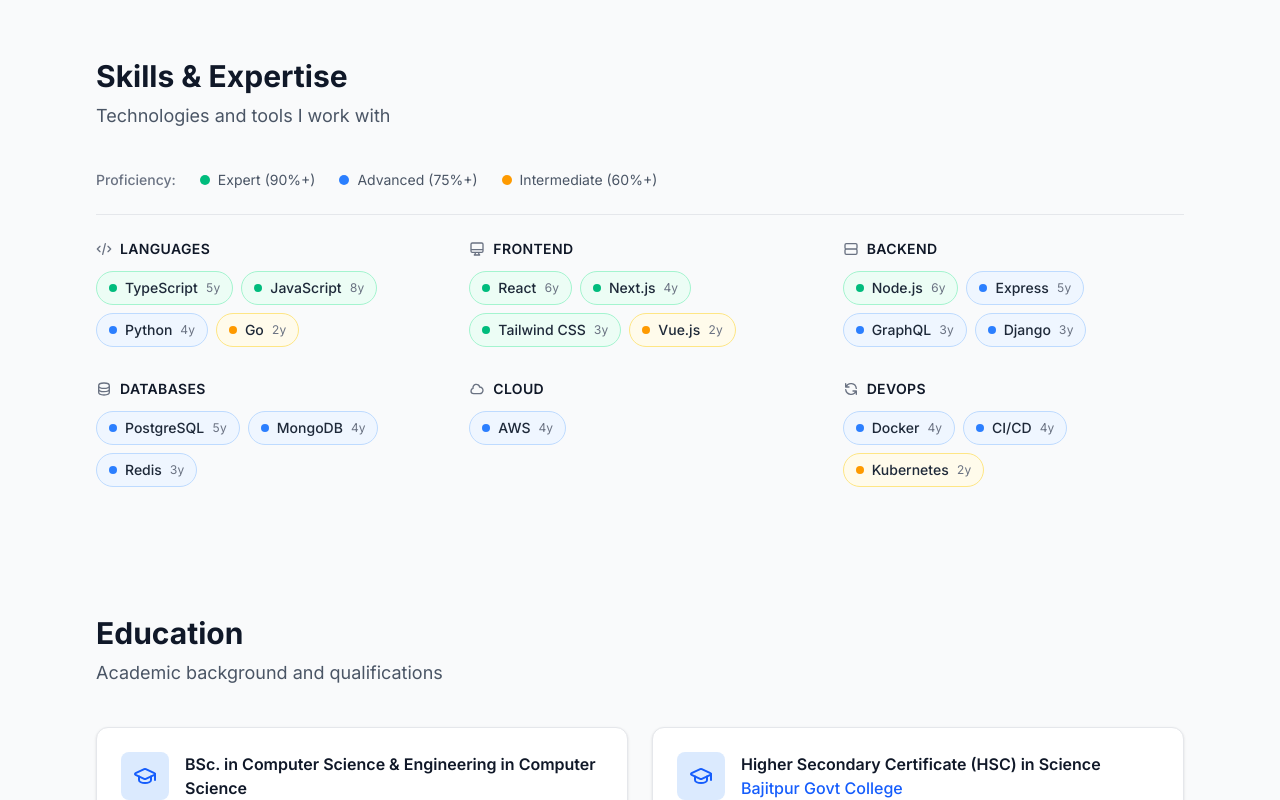
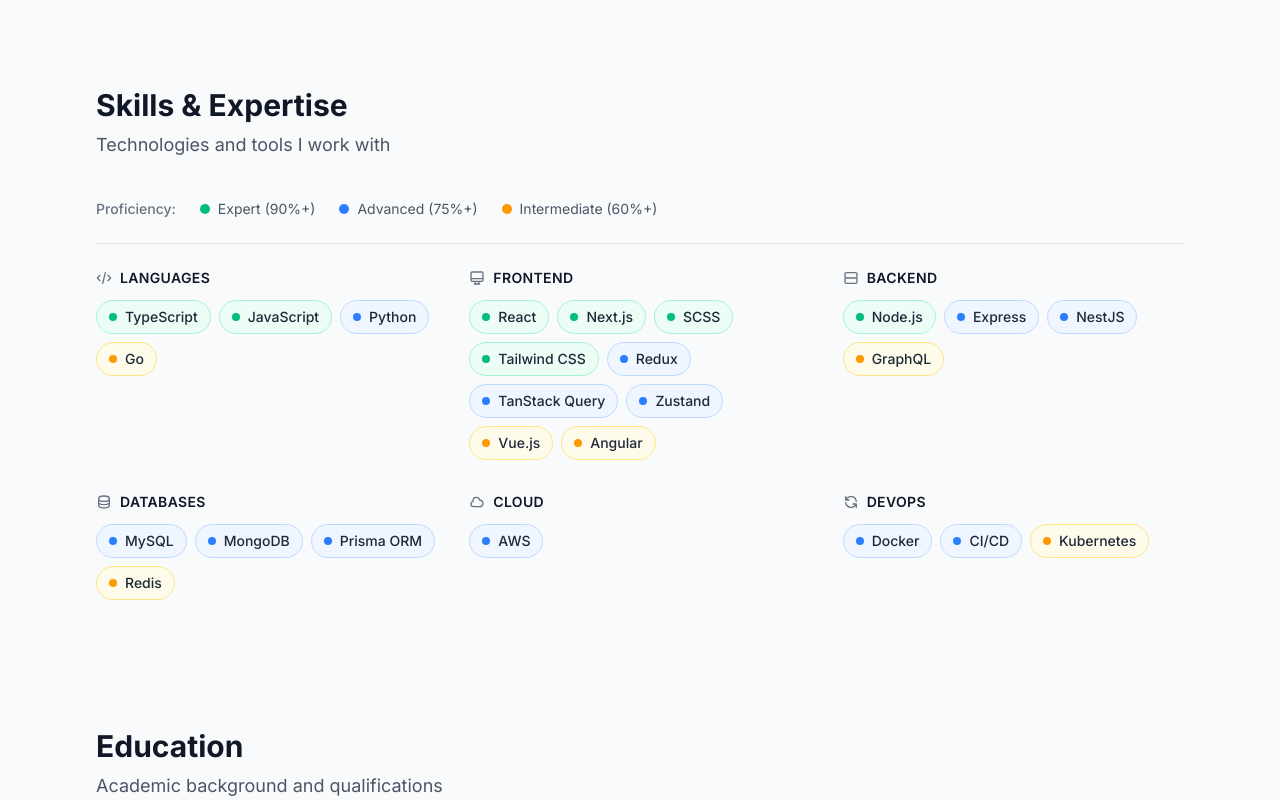
Before and after one commit to kawsar007/portfolio-latest, a Next.js app: page / in a window 1280 px wide. Shown: the part 1899-2699 px from the top of the page. Built offline with nearby package versions, Linux system fonts and the light colour scheme.

Commit message:
feat: update profile summary and modify skills with new technologies and categories

```diff
--- a/src/data/profile.ts
+++ b/src/data/profile.ts
@@ -115,7 +115,10 @@
   // PROFESSIONAL SUMMARY
   // Keep this concise: 2-4 sentences that capture who you are professionally
   // -------------------------------------------------------------------------
-  summary: `Results-driven software engineer with 8+ years of experience building scalable web applications. Passionate about clean code, performance optimization, and mentoring junior developers. Expert in React, TypeScript, and cloud architecture.`,
+  summary: `Software Engineer with 4+ years of experience building scalable, high performance web
+applications using React, Next.js, TypeScript, and Node.js. Proven expertise in real-time systems,
+healthcare platforms, e-commerce and enterprise applications. Strong collaborator with a passion for clean
+code, performance optimization, and delivering business-driven solutions.`,
 
   // -------------------------------------------------------------------------
   // KEY HIGHLIGHTS
--- a/src/data/skills.ts
+++ b/src/data/skills.ts
@@ -111,25 +111,25 @@
     name: 'TypeScript',
     level: 95,
     category: 'Languages',
-    yearsOfExperience: 5,
+    // yearsOfExperience: 5,
   },
   {
     name: 'JavaScript',
     level: 95,
     category: 'Languages',
-    yearsOfExperience: 8,
+    // yearsOfExperience: 8,
   },
   {
     name: 'Python',
     level: 80,
     category: 'Languages',
-    yearsOfExperience: 4,
+    // yearsOfExperience: 4,
   },
   {
     name: 'Go',
     level: 65,
     category: 'Languages',
-    yearsOfExperience: 2,
+    // yearsOfExperience: 2,
   },
 
   // ---------------------------------------------------------------------------
@@ -139,25 +139,55 @@
     name: 'React',
     level: 95,
     category: 'Frontend',
-    yearsOfExperience: 6,
+    // yearsOfExperience: 6,
   },
   {
     name: 'Next.js',
     level: 90,
     category: 'Frontend',
-    yearsOfExperience: 4,
+    // yearsOfExperience: 4,
+  },
+  {
+    name: 'Redux',
+    level: 80,
+    category: 'Frontend',
+    // yearsOfExperience: 2,
+  },
+  {
+    name: 'TanStack Query',
+    level: 80,
+    category: 'Frontend',
+    // yearsOfExperience: 2,
+  },
+  {
+    name: 'Zustand',
+    level: 80,
+    category: 'Frontend',
+    // yearsOfExperience: 2,
+  },
+  {
+    name: 'SCSS',
+    level: 90,
+    category: 'Frontend',
+    // yearsOfExperience: 3,
   },
   {
     name: 'Tailwind CSS',
     level: 90,
     category: 'Frontend',
-    yearsOfExperience: 3,
+    // yearsOfExperience: 3,
   },
   {
     name: 'Vue.js',
     level: 70,
     category: 'Frontend',
-    yearsOfExperience: 2,
+    // yearsOfExperience: 2,
+  },
+  {
+    name: 'Angular',
+    level: 60,
+    category: 'Frontend',
+    // yearsOfExperience: 2,
   },
 
   // ---------------------------------------------------------------------------
@@ -167,47 +197,53 @@
     name: 'Node.js',
     level: 90,
     category: 'Backend',
-    yearsOfExperience: 6,
+    // yearsOfExperience: 6,
   },
   {
     name: 'Express',
     level: 88,
     category: 'Backend',
-    yearsOfExperience: 5,
+    // yearsOfExperience: 5,
   },
   {
-    name: 'Django',
+    name: 'NestJS',
     level: 75,
     category: 'Backend',
-    yearsOfExperience: 3,
+    // yearsOfExperience: 3,
   },
   {
     name: 'GraphQL',
-    level: 80,
+    level: 60,
     category: 'Backend',
-    yearsOfExperience: 3,
+    // yearsOfExperience: 3,
   },
 
   // ---------------------------------------------------------------------------
   // DATABASES
   // ---------------------------------------------------------------------------
   {
-    name: 'PostgreSQL',
+    name: 'MySQL',
     level: 85,
     category: 'Databases',
-    yearsOfExperience: 5,
+    // yearsOfExperience: 5,
   },
   {
     name: 'MongoDB',
     level: 80,
     category: 'Databases',
-    yearsOfExperience: 4,
+    // yearsOfExperience: 4,
+  },
+  {
+    name: 'Prisma ORM',
+    level: 80,
+    category: 'Databases',
+    // yearsOfExperience: 4,
   },
   {
     name: 'Redis',
-    level: 75,
+    level: 65,
     category: 'Databases',
-    yearsOfExperience: 3,
+    // yearsOfExperience: 3,
   },
 
   // ---------------------------------------------------------------------------
@@ -217,25 +253,25 @@
     name: 'AWS',
     level: 85,
     category: 'Cloud',
-    yearsOfExperience: 4,
+    // yearsOfExperience: 4,
   },
   {
     name: 'Docker',
     level: 85,
     category: 'DevOps',
-    yearsOfExperience: 4,
+    // yearsOfExperience: 4,
   },
   {
     name: 'Kubernetes',
     level: 70,
     category: 'DevOps',
-    yearsOfExperience: 2,
+    // yearsOfExperience: 2,
   },
   {
     name: 'CI/CD',
     level: 85,
     category: 'DevOps',
-    yearsOfExperience: 4,
+    // yearsOfExperience: 4,
   },
 
   // ---------------------------------------------------------------------------
```
